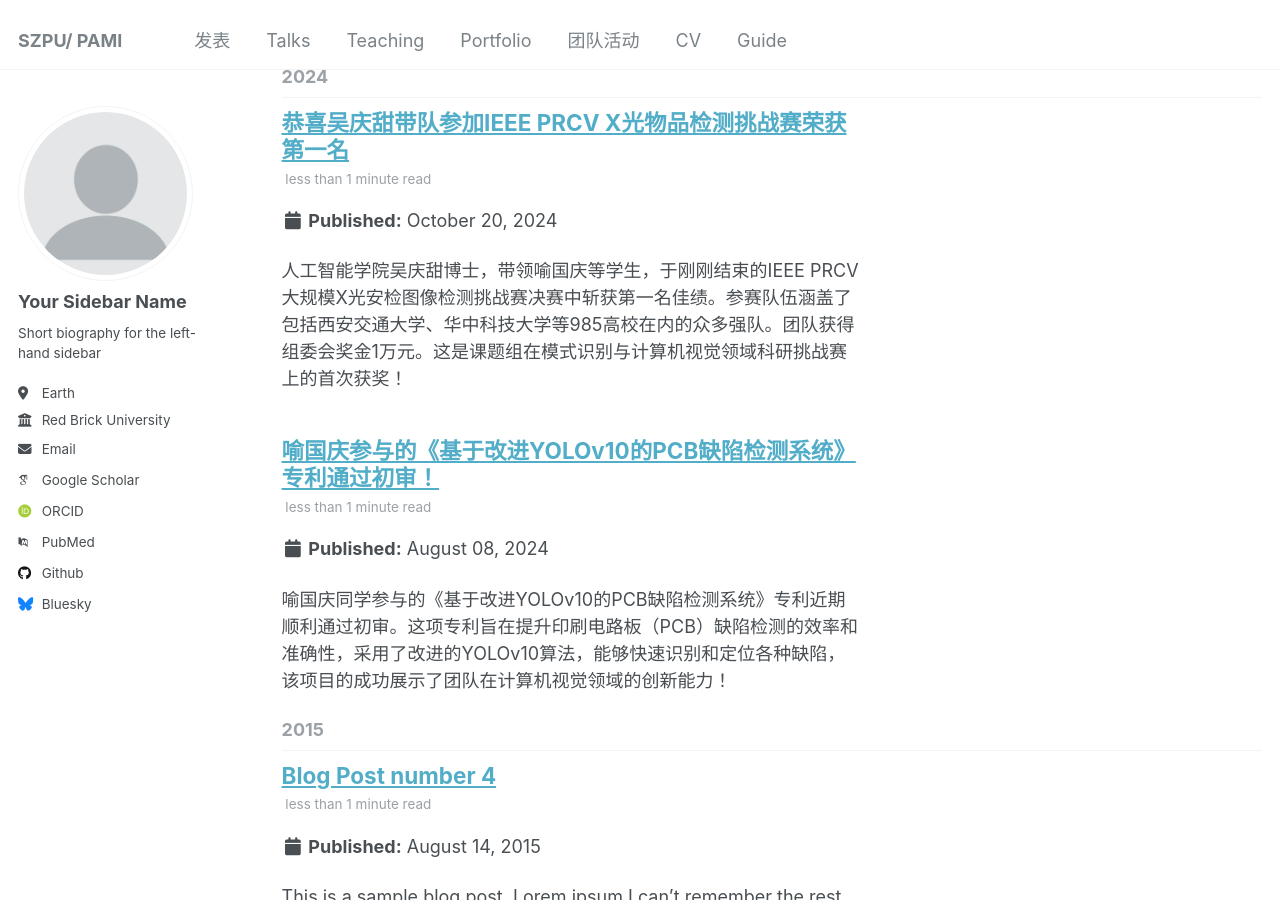
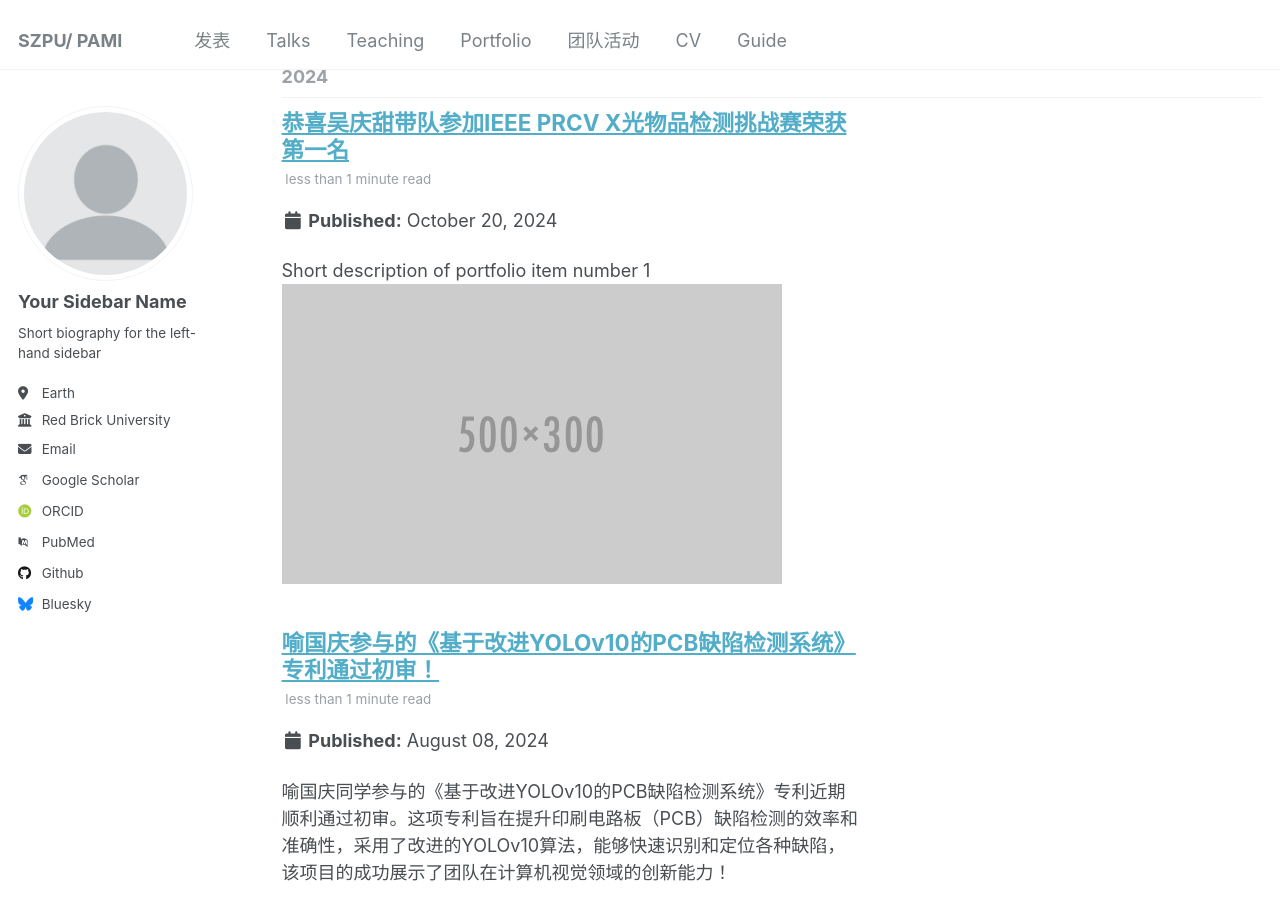
Before and after one commit to shaojiwan/academic.com, a Jekyll site: the page built from _pages/year-archive.html, in a window 1280 px wide and 900 px high, scrolled down 337 px. Built offline with Jekyll 4.4.1, drawn with Linux system fonts in a browser that asks for light colours; some web fonts are replaced.

Commit message:
Update 2024-10-20-blog.md

```diff
--- a/_posts/2024-10-20-blog.md
+++ b/_posts/2024-10-20-blog.md
@@ -2,6 +2,7 @@
 title: '恭喜吴庆甜带队参加IEEE PRCV X光物品检测挑战赛荣获第一名'
 date: 2024-10-20
 permalink: /posts/2022/10-20/blog/
+excerpt: "Short description of portfolio item number 1<br/><img src='/images/500x300.png'>"
 tags:
   - PRCV
   - 荣誉
@@ -9,11 +10,10 @@
 ---
 
 
+excerpt: "Short description of portfolio item number 1<br/><img src='/resources/prcv.jpg'>"
 
 
 人工智能学院吴庆甜博士，带领喻国庆等学生，于刚刚结束的IEEE PRCV大规模X光安检图像检测挑战赛决赛中斩获第一名佳绩。参赛队伍涵盖了包括西安交通大学、华中科技大学等985高校在内的众多强队。团队获得组委会奖金1万元。这是课题组在模式识别与计算机视觉领域科研挑战赛上的首次获奖！
-
-<br/><img src='/resources/prcv.jpg'>
 
 
 
```
